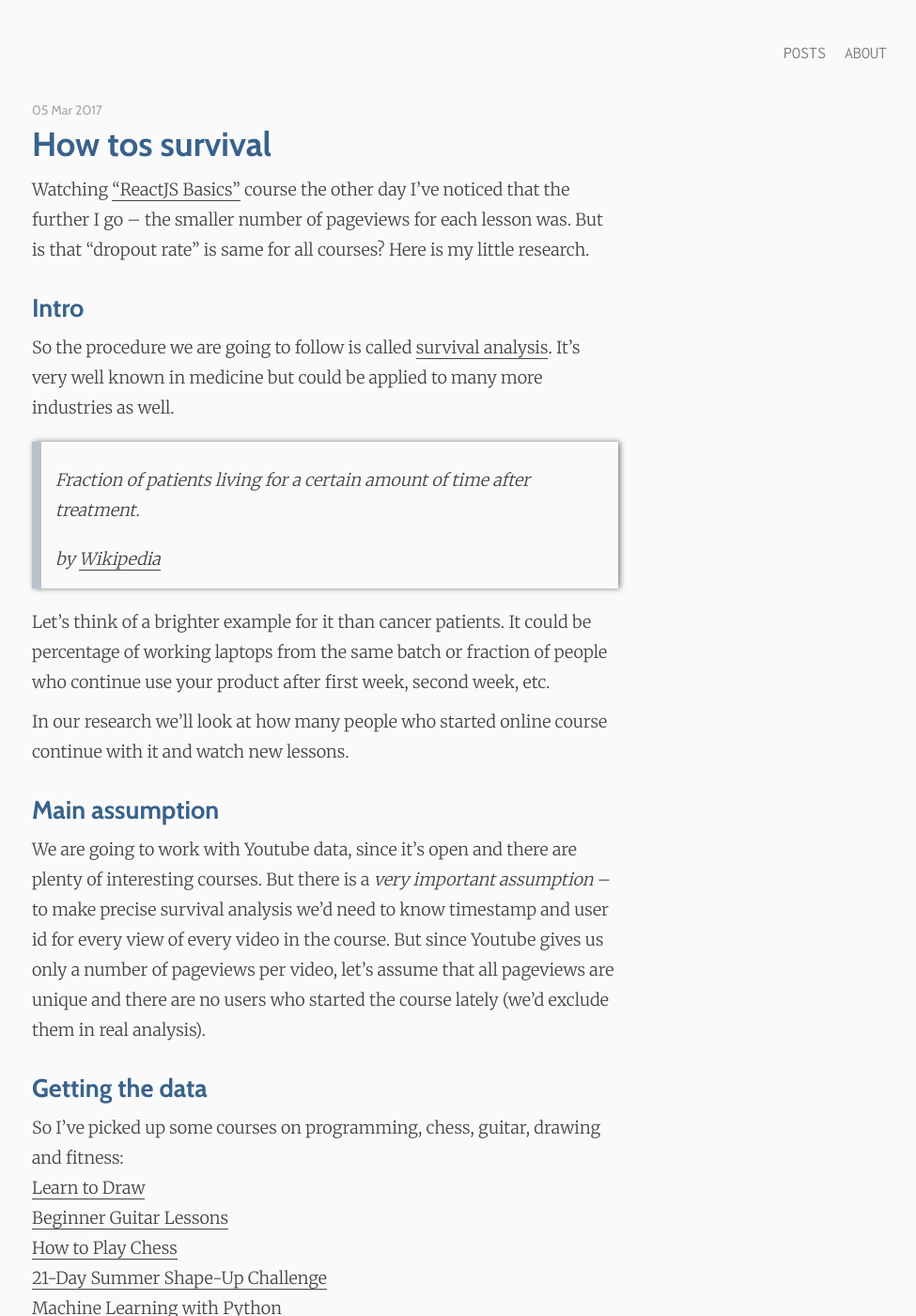
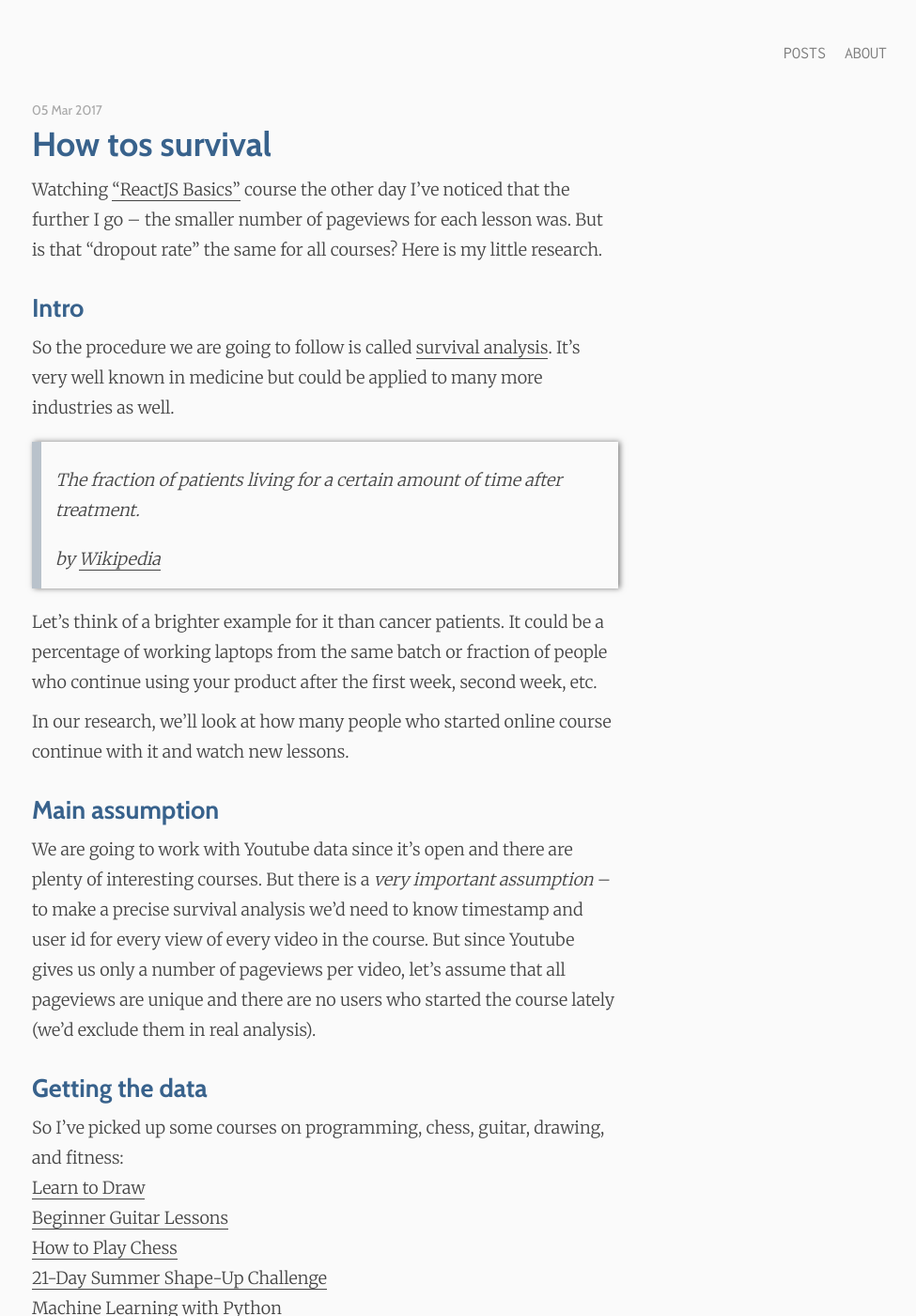
Before and after one commit to makaroni4/img-lint, a Jekyll site: the page built from _posts/2017-03-05-how-tos-survival.markdown, in a window 1280 px wide and 1400 px high. Shown: the whole window at 94% size, without its empty margins (294-1269 px from the left). Built offline with Jekyll 4.4.1, drawn with Linux system fonts in a browser that asks for light colours; nearby versions of some CDN libraries; emoji names are drawn with the system emoji font; comment, search, counter and statistics services are not loaded; some of the changed text lies outside the part shown.

Commit message:
[FIX] Typos

```diff
--- a/_posts/2017-03-05-how-tos-survival.markdown
+++ b/_posts/2017-03-05-how-tos-survival.markdown
@@ -6,7 +6,8 @@
 published: true
 ---
 
-Watching ["ReactJS Basics"](https://www.youtube.com/watch?v=JPT3bFIwJYA&list=PL55RiY5tL51oyA8euSROLjMFZbXaV7skS) course the other day I've noticed that the further I go – the smaller number of pageviews for each lesson was. But is that "dropout rate" is same for all courses? Here is my little research.
+Watching ["ReactJS Basics"](https://www.youtube.com/watch?v=JPT3bFIwJYA&list=PL55RiY5tL51oyA8euSROLjMFZbXaV7skS) course the other day I've noticed that the further I go – the smaller number of pageviews for each lesson was. But is that "dropout rate" the same for all courses? Here is my little research.
+
 <!--more-->
 
 ## Intro
@@ -15,22 +16,22 @@
 
 <blockquote>
   <p>
-    Fraction of patients living for a certain amount of time after treatment.
+    The fraction of patients living for a certain amount of time after treatment.
     <cite>by <a href="https://en.wikipedia.org/wiki/Kaplan%E2%80%93Meier_estimator">Wikipedia</a></cite>
   </p>
 </blockquote>
 
-Let's think of a brighter example for it than cancer patients. It could be percentage of working laptops from the same batch or fraction of people who continue use your product after first week, second week, etc.
+Let's think of a brighter example for it than cancer patients. It could be a percentage of working laptops from the same batch or fraction of people who continue using your product after the first week, second week, etc.
 
-In our research we'll look at how many people who started online course continue with it and watch new lessons.
+In our research, we'll look at how many people who started online course continue with it and watch new lessons.
 
 ## Main assumption
 
-We are going to work with Youtube data, since it's open and there are plenty of interesting courses. But there is a *very important assumption* – to make precise survival analysis we'd need to know timestamp and user id for every view of every video in the course. But since Youtube gives us only a number of pageviews per video, let's assume that all pageviews are unique and there are no users who started the course lately (we'd exclude them in real analysis).
+We are going to work with Youtube data since it's open and there are plenty of interesting courses. But there is a *very important assumption* – to make a precise survival analysis we'd need to know timestamp and user id for every view of every video in the course. But since Youtube gives us only a number of pageviews per video, let's assume that all pageviews are unique and there are no users who started the course lately (we'd exclude them in real analysis).
 
 ## Getting the data
 
-So I've picked up some courses on programming, chess, guitar, drawing and fitness:
+So I've picked up some courses on programming, chess, guitar, drawing, and fitness:
 
 * [Learn to Draw](https://www.youtube.com/watch?v=ewMksAbgdBI&list=PL1HIh25sbqZnkA1T09UtVHoyjYaMJuK0a)
 * [Beginner Guitar Lessons](https://www.youtube.com/watch?v=_bULnYSWNPE&list=PLiyMO_9U8g1BNzo7ZoXwKg2Pqt5chP6CT)
@@ -40,11 +41,11 @@
 * [ReactJS + Redux Basics](https://www.youtube.com/watch?v=qrsle5quS7A&list=PL55RiY5tL51rrC3sh8qLiYHqUV3twEYU_)
 * [React JS Tutorials for Beginners](https://www.youtube.com/watch?v=-AbaV3nrw6E&list=PL6gx4Cwl9DGBuKtLgPR_zWYnrwv-JllpA)
 
-I think there is no use to share Ruby basics like looping through array of ids and dump downloaded data to csv, you can [check all the code yourself](https://github.com/makaroni4/youtube_survival). May be pay attention how it's organized. It's very much inspired by Jupyter Notebooks in Python: progression of steps that should be run one by one.
+I think there is no use to share Ruby basics like looping through an array of ids and dump downloaded data to CSV, you can [check all the code yourself](https://github.com/makaroni4/youtube_survival). May be pay attention how it's organized. It's very much inspired by Jupyter Notebooks in Python: progression of steps that should be run one by one.
 
 ## Visualize survival curves
 
-At this point we have [pageviews for each video](https://github.com/makaroni4/youtube_survival/tree/master/pageviews_data) in selected courses. Before we start processing it, let's just plot it as it is. I think this step is very useful in any research you do.
+At this point, we have [pageviews for each video](https://github.com/makaroni4/youtube_survival/tree/master/pageviews_data) in selected courses. Before we start processing it, let's just plot it as it is. I think this step is very useful in any research you do.
 
 [Gnuplot](http://www.gnuplot.info/) is pretty much a standard, so let's go with it:
 
@@ -56,10 +57,10 @@
 
 As you can see not every curve has downward slope – there are spikes in the middle with millions of pageviews. I guess it's very specific to Youtube when some videos became viral – just look at the title "How to Achieve Checkmate in 2 Moves". So we'll remove these points. We'd also remove pageviews when users haven't started from the beginning, but our assumption is that there are no such pageviews.
 
-For the final plot will calculate portion of "survived" users for every lesson:
+For the final plot will calculate a portion of "survived" users for every lesson:
 
 <img src="/images/posts/youtube_survival/survival_curves.png" alt="Youtube Pageviews Survival Curves">
 
-As you can see it's really hard to survive singing and drawing classes online :smile: On top we have chess and React JS – both are easy but brings you a lot of fun :beers:
+As you can see it's really hard to survive singing and drawing classes online :smile: On top, we have chess and React JS – both are easy but brings you a lot of fun :beers:
 
 P.S. All code for this post is [available on Github](https://github.com/makaroni4/youtube_survival).
```
